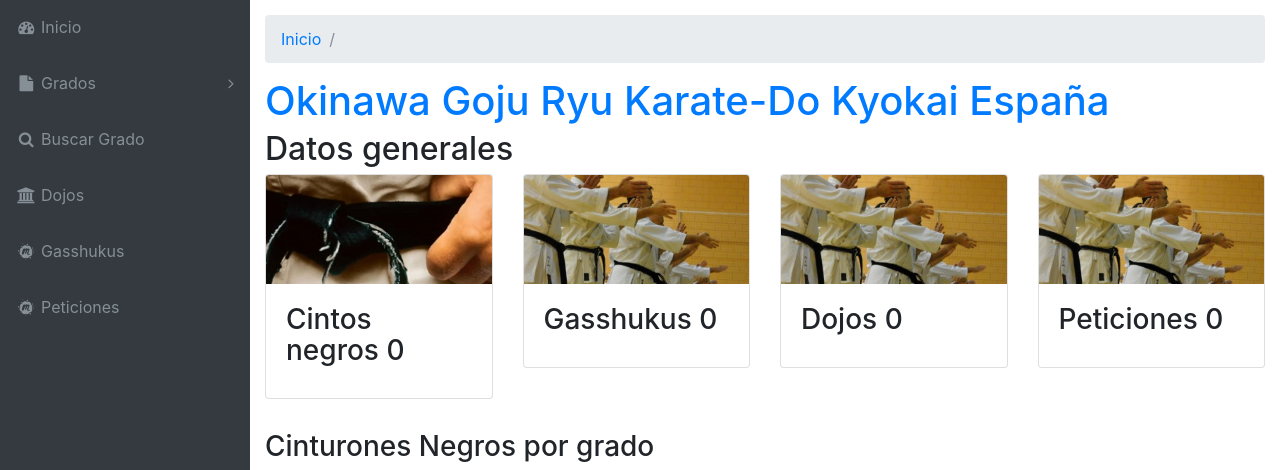
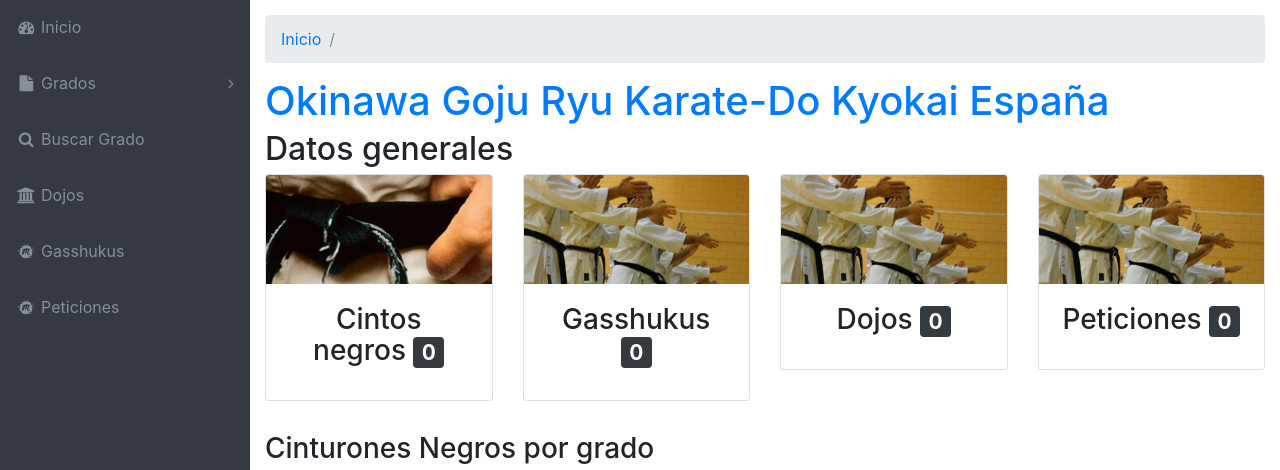
Before and after one commit to kikega/ogkke, a Django app: page / in a window 1280 px wide. Shown: the part 57-527 px from the top of the page. Run offline with Django 3.2, Linux system fonts and the light colour scheme; the visitor is signed in with stand-in values (Sample User, id 1); data that the repository does not hold is empty; some libraries are stand-ins or nearby versions.

Commit message:
Centrado texto en cards

```diff
--- a/templates/index.html
+++ b/templates/index.html
@@ -42,8 +42,8 @@
         </div> -->
         <div class="card mb-3">
           <img src="{% static 'img/slide1.png' %}" class="card-img-top" alt="cinturon negro">
-          <div class="card-body">
-            <h3 class="card-title">Cintos negros {{ cn }}</h3>
+          <div class="card-body text-center">
+            <h3 class="card-title">Cintos negros <span class="badge badge-dark">{{ cn }}</span></h3>
           </div>
         </div>
       </div>
@@ -61,8 +61,8 @@
           </div> -->
           <div class="card mb-3">
             <img src="{% static 'img/slide2.png' %}" class="card-img-top" alt="cinturon negro">
-            <div class="card-body">
-              <h3 class="card-title">Gasshukus {{ cursos }}</h3>
+            <div class="card-body text-center">
+              <h3 class="card-title">Gasshukus <span class="badge badge-dark">{{ cursos }}</span></h3>
             </div>
           </div>
         </div>
@@ -80,8 +80,8 @@
           </div> -->
           <div class="card mb-3">
             <img src="{% static 'img/slide2.png' %}" class="card-img-top" alt="cinturon negro">
-            <div class="card-body">
-              <h3 class="card-title">Dojos {{ dojos }}</h3>
+            <div class="card-body text-center">
+              <h3 class="card-title">Dojos <span class="badge badge-dark">{{ dojos }}</span></h3>
             </div>
           </div>
         </div>
@@ -99,8 +99,8 @@
             </div> -->
             <div class="card mb-3">
               <img src="{% static 'img/slide2.png' %}" class="card-img-top" alt="cinturon negro">
-              <div class="card-body">
-                <h3 class="card-title">Peticiones {{ peticiones }}</h3>
+              <div class="card-body text-center">
+                <h3 class="card-title">Peticiones <span class="badge badge-dark">{{ peticiones }}</span></h3>
               </div>
             </div>
           </div>
```
